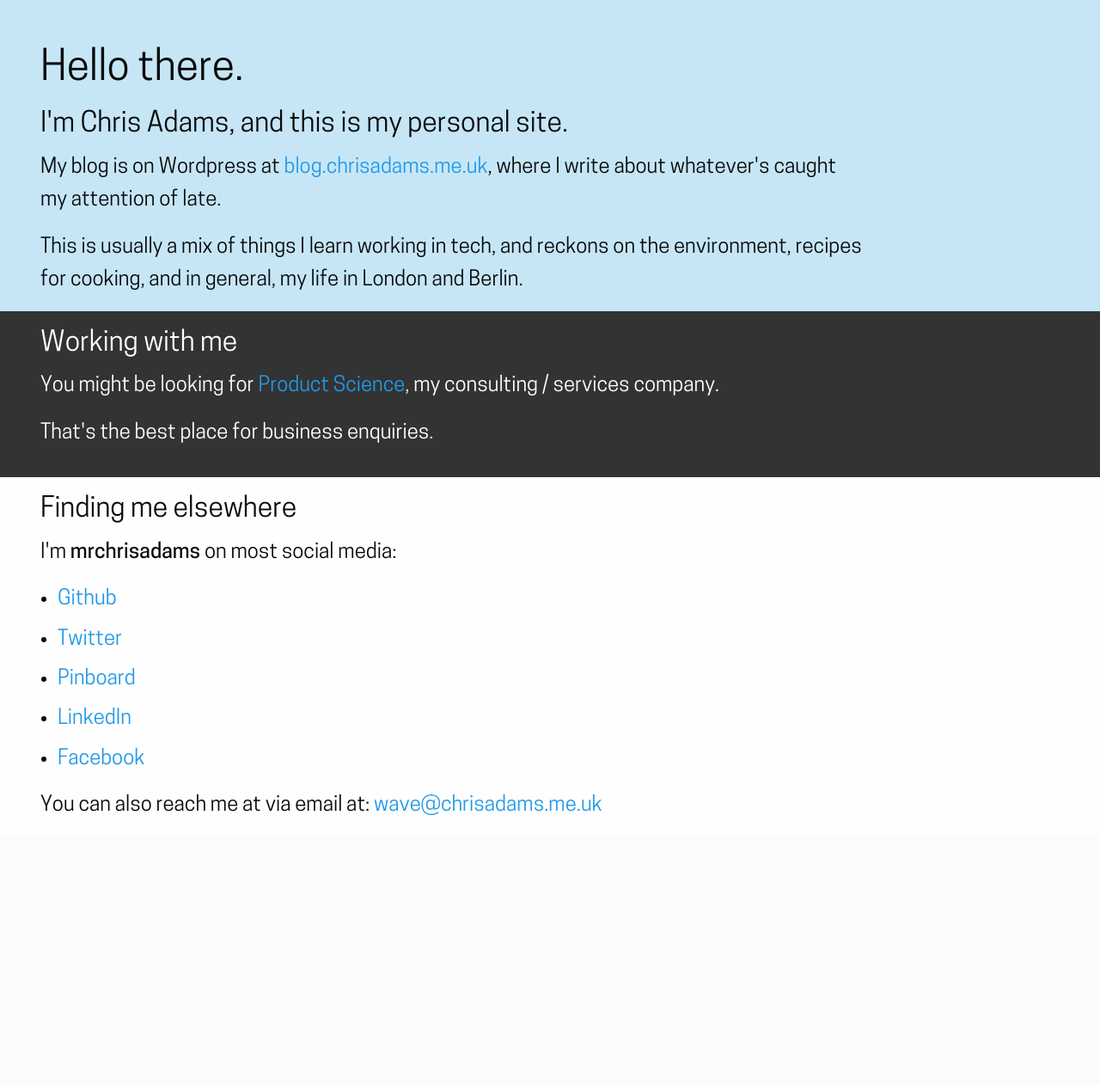
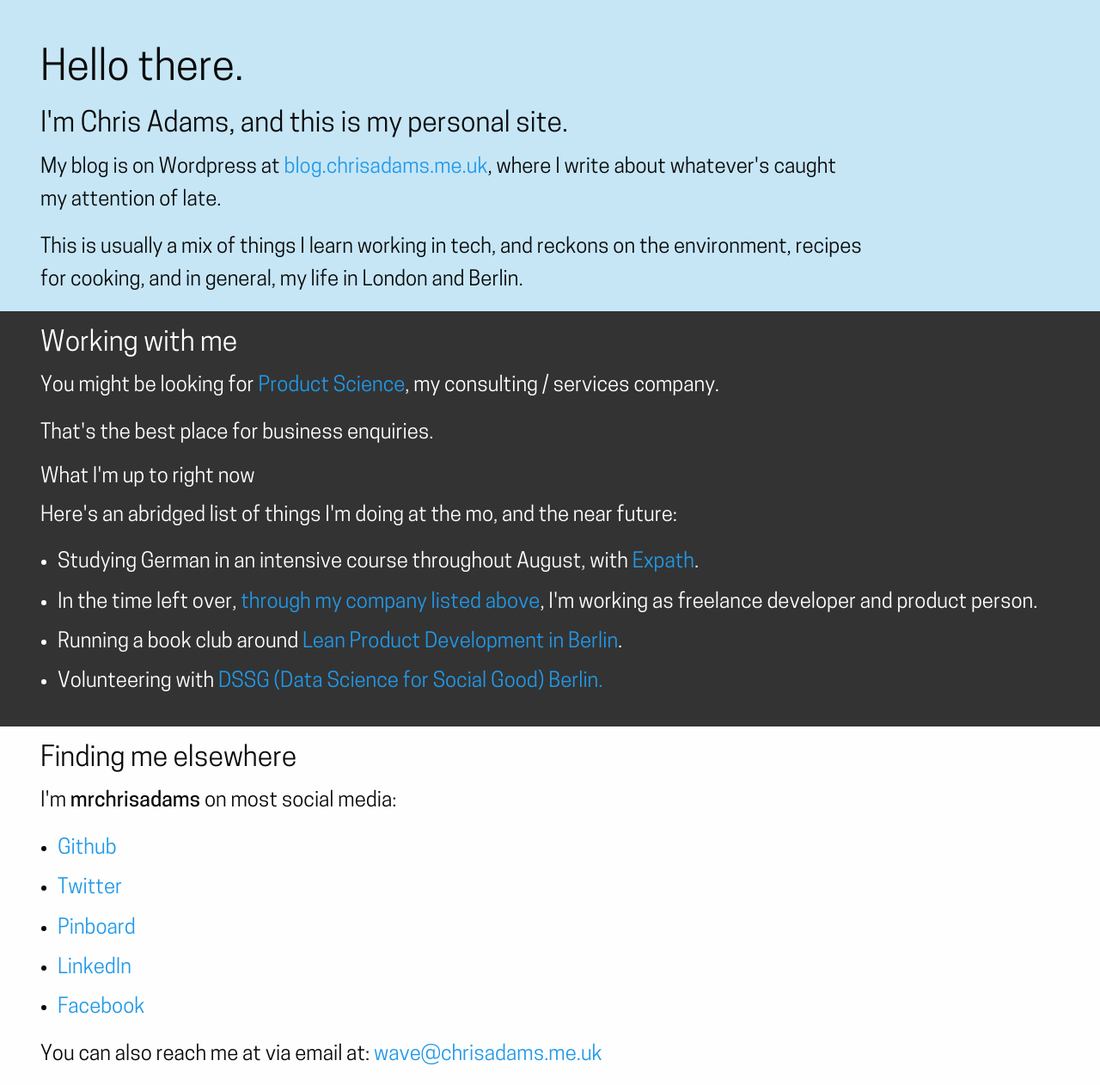
Before and after one commit to mrchrisadams/personal-site, a Flask app: page / in a window 1280 px wide. Shown: the whole page at 86% size. Before the commit the page ends 948 px from the top, so only its background shows below. Run offline with Flask 2, Linux system fonts and the light colour scheme.

Commit message:
Add the 'now' bit on the homepage

```diff
--- a/static/css/main.css
+++ b/static/css/main.css
@@ -3,48 +3,66 @@
   src: url("../fonts/CooperHewitt-Book.eot");
   /* IE9 Compat Modes */
   src: url("../fonts/CooperHewitt-Book.eot?#iefix") format("embedded-opentype"), url("../fonts/CooperHewitt-Book.woff") format("woff"), url("../fonts/CooperHewitt-Book.svg#svgFontName") format("svg");
-  /* Legacy iOS */ }
+  /* Legacy iOS */
+}
 
 @font-face {
   font-family: 'Cooper Hewitt Medium';
   src: url("../fonts/CooperHewitt-Medium.eot");
   /* IE9 Compat Modes */
   src: url("../fonts/CooperHewitt-Medium.eot?#iefix") format("embedded-opentype"), url("../fonts/CooperHewitt-Medium.woff") format("woff"), url("../fonts/CooperHewitt-Medium.svg#svgFontName") format("svg");
-  /* Legacy iOS */ }
+  /* Legacy iOS */
+}
 
 h1, h2, h3, h4, h5, h6, p, li {
-  font-family: 'Cooper Hewitt Book'; }
+  font-family: 'Cooper Hewitt Book';
+}
 
 p strong {
-  font-family: 'Cooper Hewitt Medium'; }
+  font-family: 'Cooper Hewitt Medium';
+}
 
 p {
   font-size: 1.5rem;
-  max-width: 40em; }
+  max-width: 40em;
+}
 
 h1 {
-  font-size: 3rem; }
+  font-size: 3rem;
+}
 
 h2 {
-  font-size: 2rem; }
+  font-size: 2rem;
+}
+
+h3 {
+  font-size: 1.5rem;
+}
 
 li {
   font-size: 1.5em;
-  margin-top: 0.5rem; }
+  margin-top: 0.5rem;
+}
 
 .work-with-me {
   background-color: #333;
+  color: #FFF;
   padding-top: 1rem;
   padding-bottom: 1rem;
-  padding-left: 2rem; }
-  .work-with-me h2, .work-with-me p {
-    color: #FFF; }
+  padding-left: 2rem;
+}
+
+.work-with-me h2, .work-with-me h3, .work-with-me p, .work-with-me li {
+  color: #FFF;
+}
 
 .greeting {
   padding-top: 3rem;
   padding-left: 2rem;
-  background-color: #c6e6f6; }
+  background-color: #c6e6f6;
+}
 
 .contact-me {
   padding-top: 1em;
-  padding-left: 2rem; }
+  padding-left: 2rem;
+}
--- a/templates/home_page.html
+++ b/templates/home_page.html
@@ -1,5 +1,4 @@
-{% extends "base.html" %}
-{% block content %}
+{% extends "base.html" %} {% block content %}
 
 <div class="container">
   <div class="row expanded greeting">
@@ -16,11 +15,22 @@
   <div class="row expanded work-with-me">
     <div class="column">
       <h2>Working with me</h2>
-      <p>You might be looking for <a href="http://productscience.co.uk">Product Science</a>, my consulting / services company.
-        <p>That's the best place for business enquiries.</p>
+      <p>You might be looking for <a href="http://productscience.co.uk">Product Science</a>, my consulting / services company.</p>
+      <p>That's the best place for business enquiries.</p>
+
+      <h3>What I'm up to right now</h3>
+
+      <p>Here's an abridged list of things I'm doing at the mo, and the near future:</p>
+
+      <ul>
+        <li>Studying German in an intensive course throughout August, with <a href="http://www.expath.de/">Expath</a>.</li>
+        <li>In the time left over, <a href="http://productscience.co.uk">through my company listed above</a>, I'm working as freelance developer and product person</a>.</li>
+        <li>Running a book club around <a href="lpd2.com">Lean Product Development in Berlin</a>.</li>
+        <li>Volunteering with <a href="https://dssg-berlin.org">DSSG (Data Science for Social Good) Berlin.</a></li>
+      </ul>
     </div>
+
   </div>
-
   <div class="row expanded contact-me">
     <div class="column ">
       <div class="stalk-me">
```
